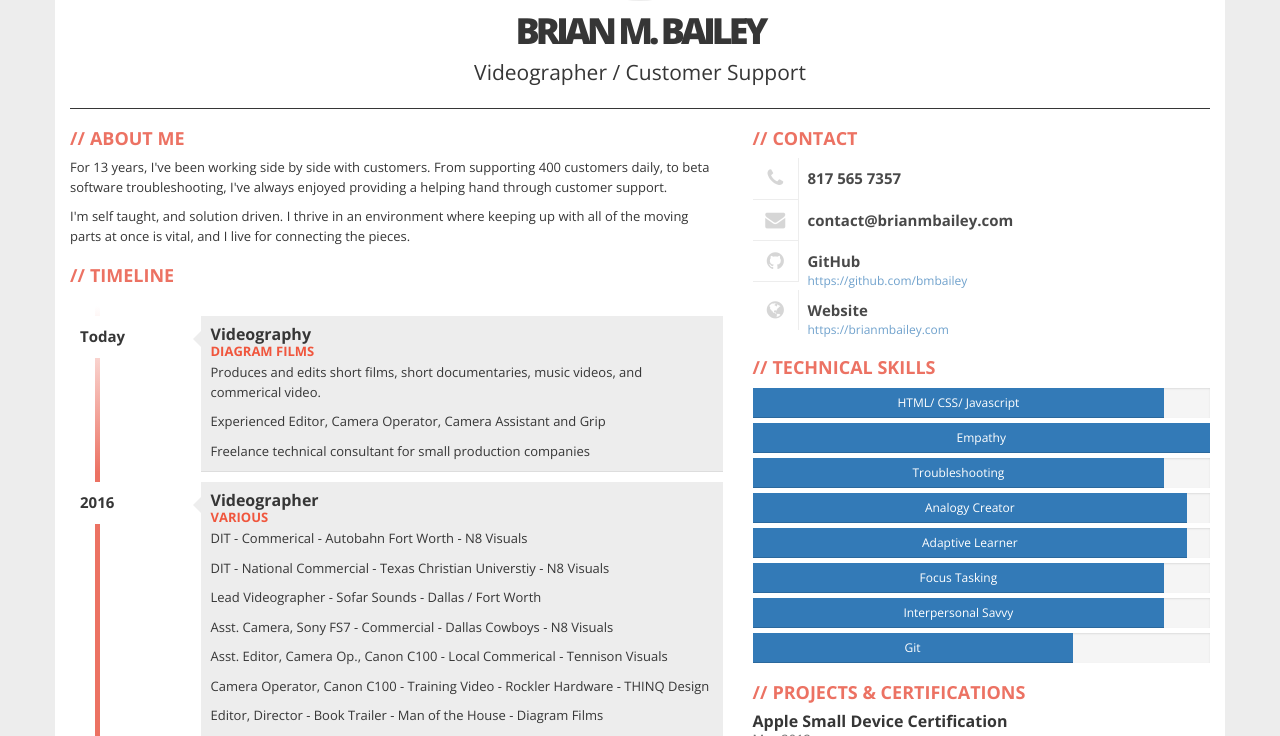
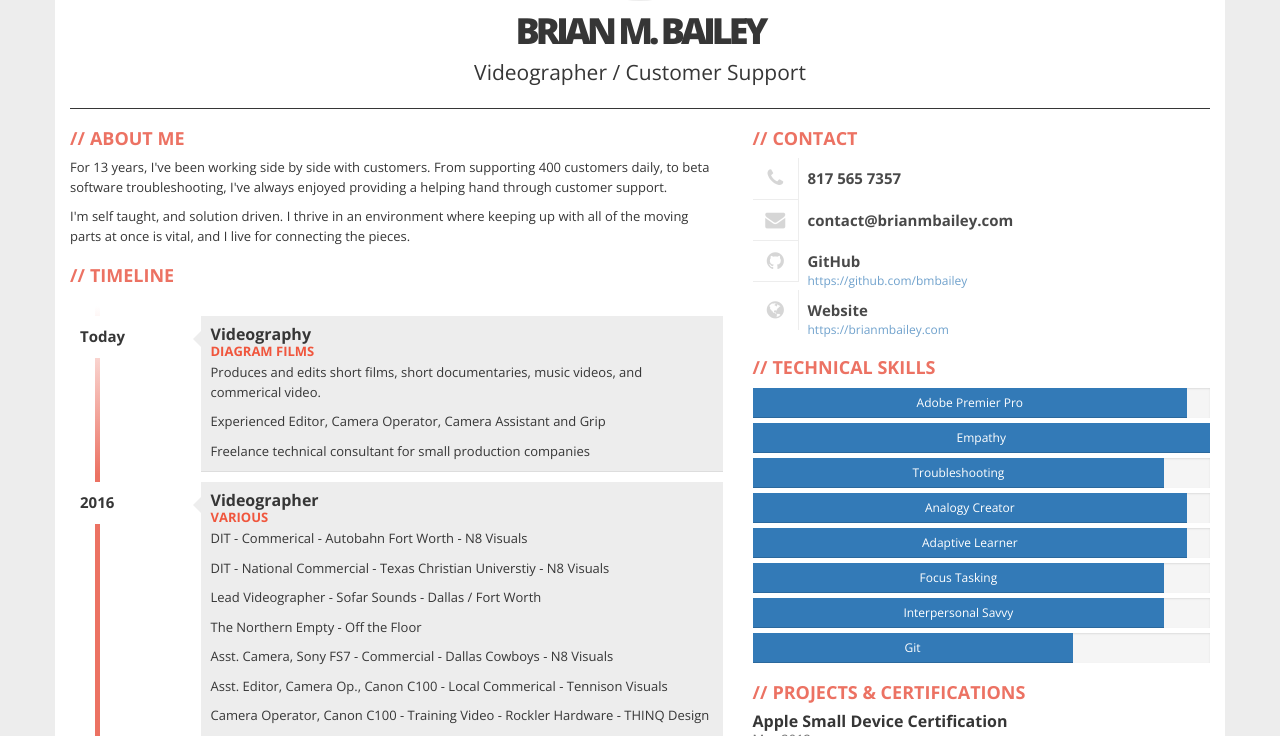
Before and after one commit to Bmbailey/Resume, a Jekyll site: the page built from index.html, in a window 1280 px wide and 900 px high, cut to the strip 164-900 px from the top of the window. Built offline with Jekyll 4.4.1, drawn with Linux system fonts in a browser that asks for light colours; nearby versions of some CDN libraries.

Commit message:
Skills update

```diff
--- a/_data/skills.yml
+++ b/_data/skills.yml
@@ -1,7 +1,7 @@
-- name: HTML/ CSS/ Javascript
+- name: Adobe Premier Pro
   level:
     description: Proficient
-    value: 90
+    value: 95
 
 - name: Empathy
   level:
--- a/_data/timeline.yml
+++ b/_data/timeline.yml
@@ -13,6 +13,7 @@
     - DIT - Commerical - Autobahn Fort Worth - N8 Visuals
     - DIT - National Commercial - Texas Christian Universtiy - N8 Visuals
     - Lead Videographer - Sofar Sounds - Dallas / Fort Worth
+    - - The Northern Empty - Off the Floor
     - Asst. Camera, Sony FS7 - Commercial - Dallas Cowboys - N8 Visuals
     - Asst. Editor, Camera Op., Canon C100 - Local Commerical - Tennison Visuals
     - Camera Operator, Canon C100 - Training Video - Rockler Hardware - THINQ Design
```
